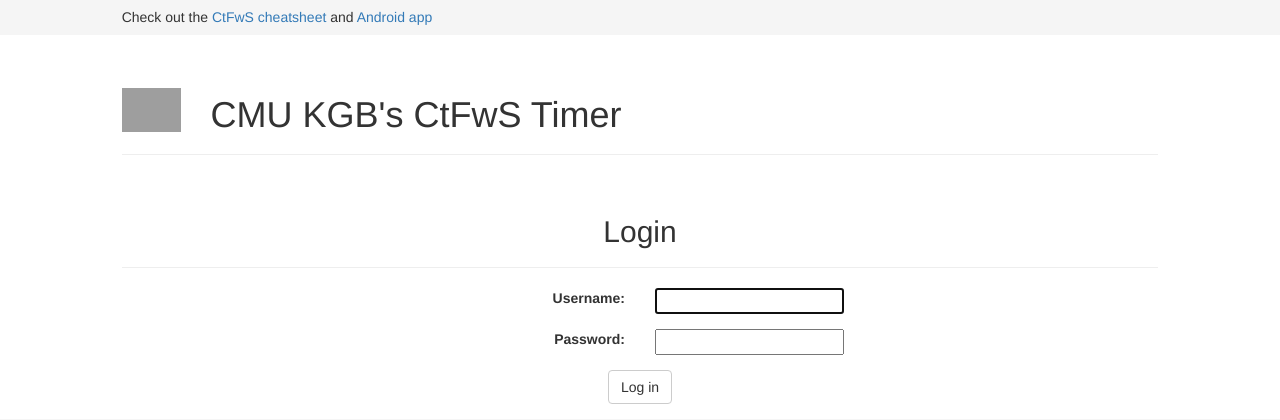
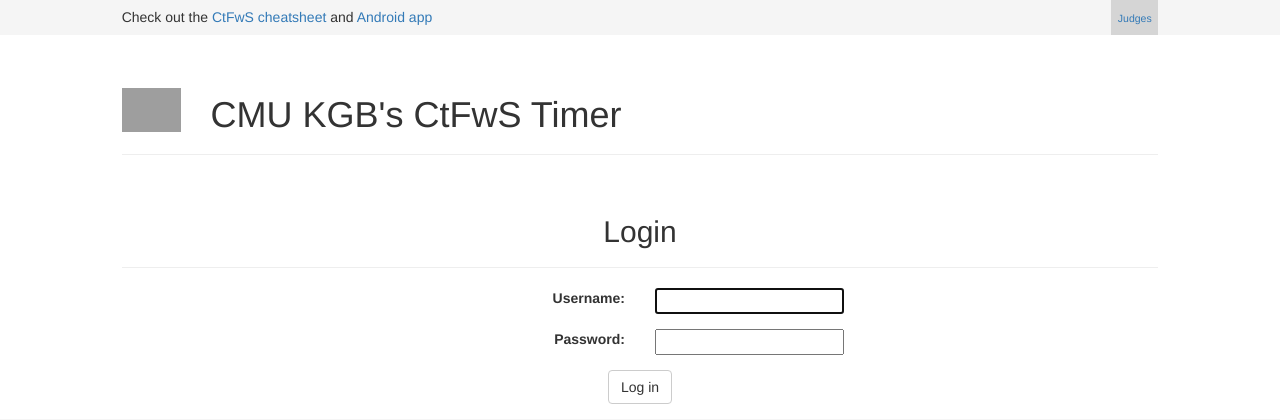
Before and after one commit to cmukgb/ctfws-timer-web, a Django app: page /login/ in a window 1280 px wide. Shown: the top 420 px of the page. Run offline with Django 3.2, Linux system fonts and the light colour scheme; some libraries are stand-ins or nearby versions; grey boxes are pictures that could not be loaded.

Commit message:
Activate judges link

```diff
--- a/templates/base.html
+++ b/templates/base.html
@@ -65,10 +65,10 @@
                 Android app
               </a>
             </h5>
-            <div class="hidden inline-block pull-right bg-dark-grey">
+            <div class="inline-block pull-right bg-dark-grey">
               <h5 class="side-margins">
                 <small>
-                  <a href="">Judges</a>
+                  <a href="{% url 'judge' %}">Judges</a>
                 </small>
               </h5>
             </div>
```
